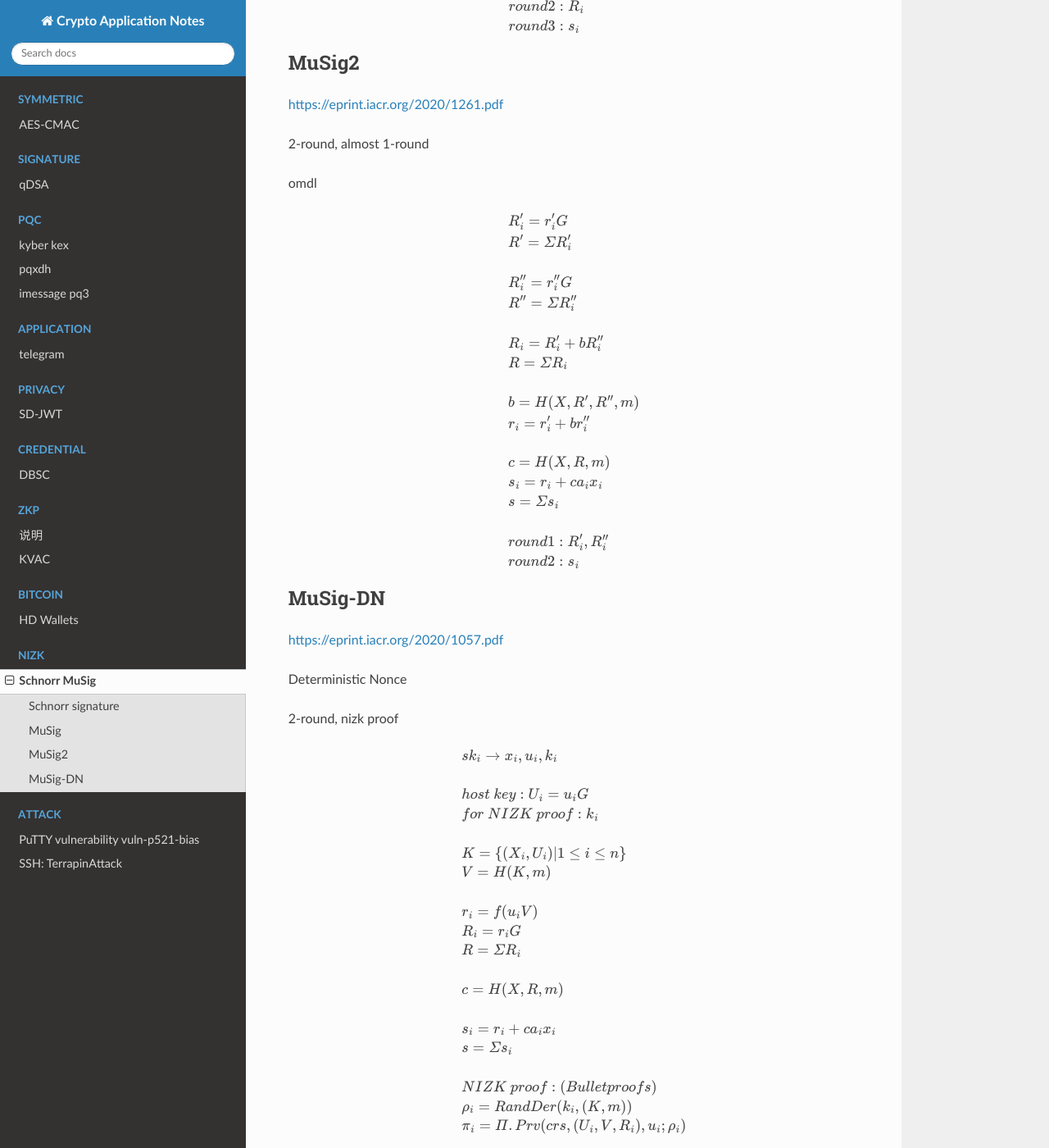
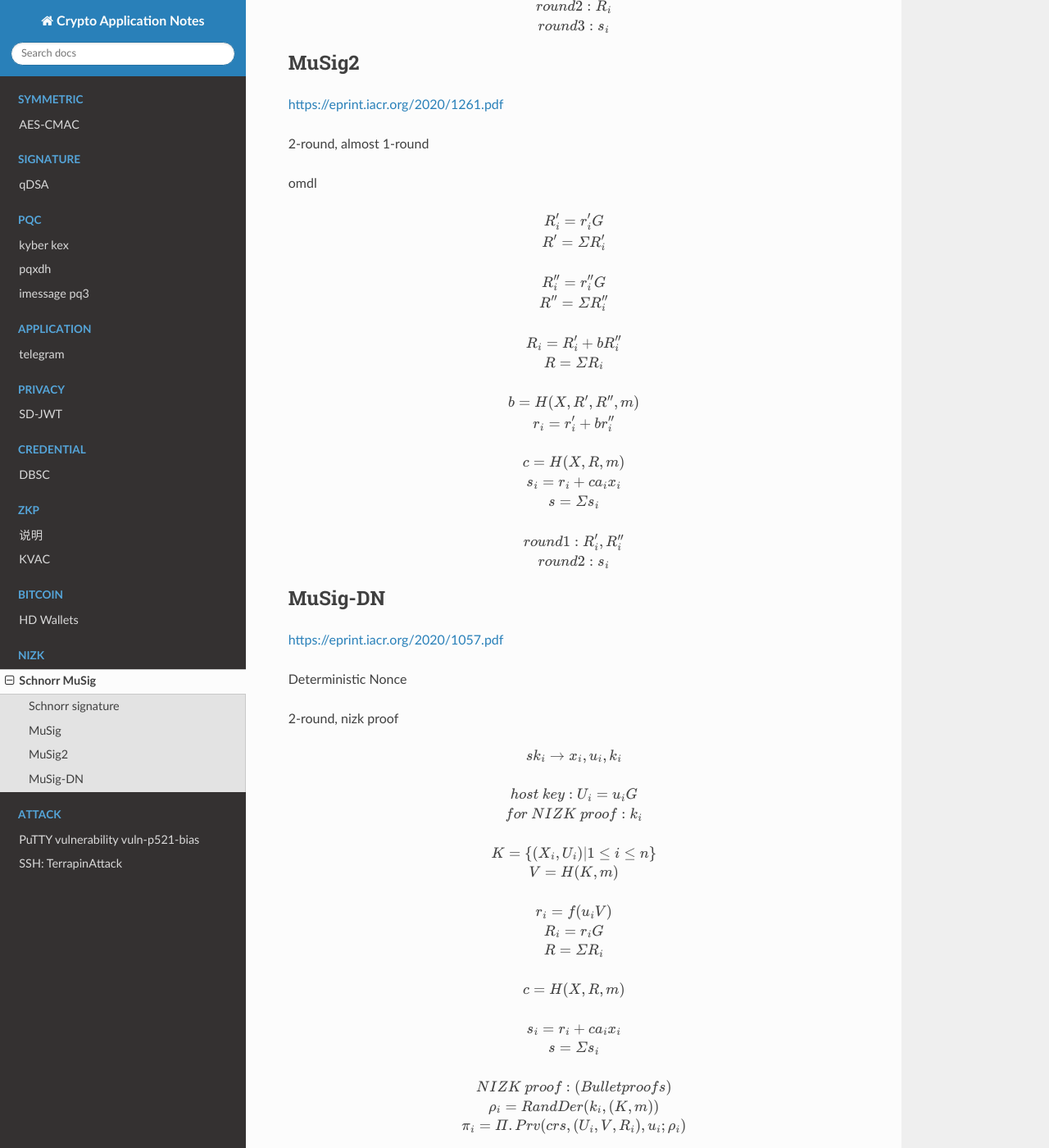
Before and after one commit to abbypan/crypto-app-notes, a Sphinx documentation site: the page built from docs/source/nizk/schnorr-musig.rst, in a window 1280 px wide and 1400 px high, scrolled down 1120 px. Shown: the whole window at 82% size. Built offline with Sphinx 7.4.7 and the Read the Docs theme 3.1.0, drawn with Linux system fonts in a browser that asks for light colours; some of the changed text lies outside the part shown.

Commit message:
eqnarray

```diff
--- a/docs/source/nizk/schnorr-musig.rst
+++ b/docs/source/nizk/schnorr-musig.rst
@@ -8,7 +8,7 @@
 
 .. math::
 
-    \begin{align*}
+    \begin{eqnarray}
     &X = xG\\
     \\
     &R = rG\\
@@ -18,7 +18,7 @@
     &sig = (R,s)\\
     \\
     &sG = R + cX\\
-    \end{align*}
+    \end{eqnarray}
 
 
 
@@ -37,7 +37,7 @@
 
 .. math::
 
-    \begin{align*}
+    \begin{eqnarray}
     &X_{i} = x_{i}G \\
     &L = H(X1, ..., Xn) \\
      \\
@@ -54,7 +54,7 @@
     &round 1: H(R_{i}) \\
     &round 2: R_{i} \\
     &round 3: s_{i} \\
-    \end{align*}
+    \end{eqnarray}
 
 
 MuSig2
@@ -69,7 +69,7 @@
 
 .. math::
 
-    \begin{align*}
+    \begin{eqnarray}
     &R_{i}' = r_{i}'G \\
     &R' = ΣR_{i}' \\
     \\
@@ -88,7 +88,7 @@
     \\
     &round 1: R_{i}', R_{i}''\\
     &round 2: s_{i}\\
-    \end{align*}
+    \end{eqnarray}
 
 
 
@@ -103,7 +103,7 @@
 
 .. math::
 
-    \begin{align*}
+    \begin{eqnarray}
     &sk_{i} \rightarrow x_i, u_i, k_i \\
     \\
     &host~key: U_{i} = u_{i}G\\
@@ -127,4 +127,4 @@
     \\
     &round 1: R_i, π_i\\
     &round 2: s_i\\
-    \end{align*}
+    \end{eqnarray}
```
